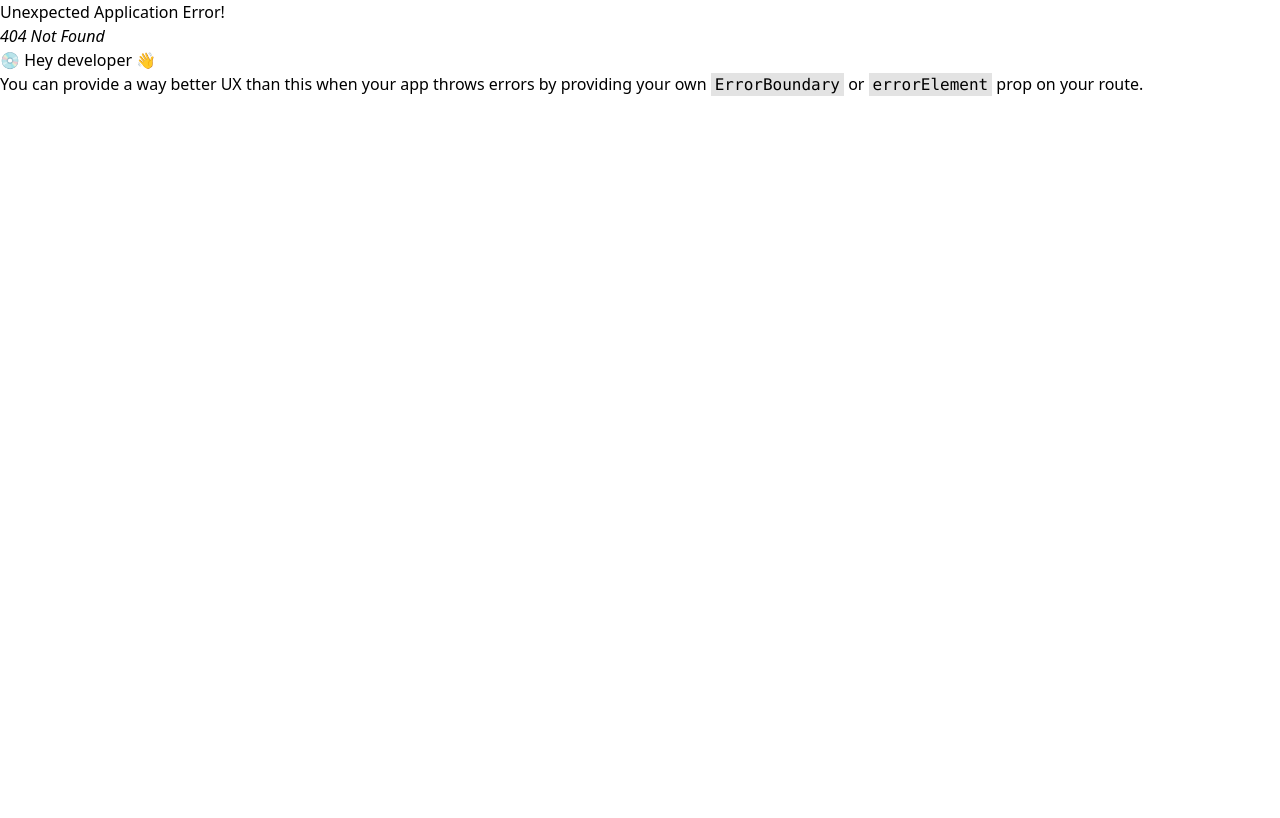
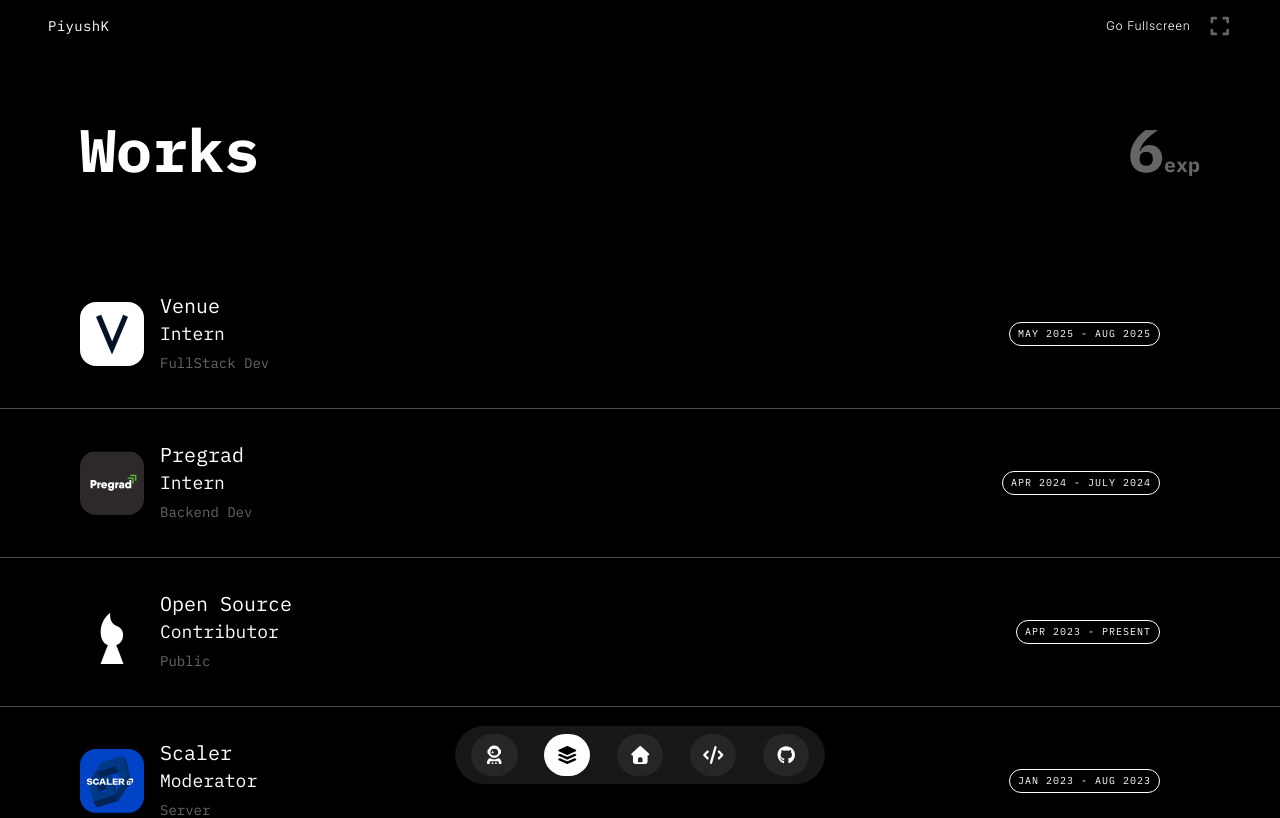
Before and after one commit to Disguised-toast0/Framer-Portfolio, a React (Vite) app: page /works in a window 1280 px wide. Before the commit this address had no page. Shown: the top 818 px of the page. Built offline with nearby package versions, Linux system fonts and the light colour scheme; a web font is replaced by a local one.

Commit message:
routing changes

```diff
--- a/src/Components/Dynamicbar.jsx
+++ b/src/Components/Dynamicbar.jsx
@@ -8,8 +8,8 @@ import { faGithub } from '@fortawesome/free-brands-svg-icons';
 const Dynamicbar = () => {
   const [isVisible, setIsVisible] = useState(null)
   const icons =
-    [{name:faUserAstronaut,to:"about",text:"About"},
-    {name:faLayerGroup,to:"experience",text:"Work"},
+    [{name:faUserAstronaut,to:"skills",text:"Skills"},
+    {name:faLayerGroup,to:"works",text:"Work"},
     {name:faHouse,to:"/",text:"Home"},
     {name:faCode,to:"projects",text:"Projects"},
     {name:faGithub,to:"github",text:"Github"}]
--- a/src/Components/Footer.jsx
+++ b/src/Components/Footer.jsx
@@ -45,7 +45,7 @@ const Footer = () => {
           <li className='hover:text-yellow-300'><a href='https://www.linkedin.com/in/piyush-koundal-649471203/' target='_blank' aria-label='Linkedin'>Linkedin</a></li>
         <li className='hover:text-yellow-300'><a href='https://github.com/Disguised-toast0' target='_blank' aria-label='Github'> Github</a></li>
         </ul>
-        <NavLink to={"/about"}>
+        <NavLink to={"/skills"}>
         <button
         aria-label='About'
         className='sm:text-6xl text-4xl bg-white/40 rounded-[99px] sm:w-30 sm:h-30 w-20 h-20 text-white hover:text-black cursor-pointer
--- a/src/Pages/About.jsx
+++ b/src/Pages/About.jsx
@@ -10,10 +10,10 @@ const About = () => {
     icons: [
       { src: "icons(1)", alt: "HTML5 icon" },
       { src: "icons(2)", alt: "Javascript icon" },
+      { src: "icons(6)", alt: "React icon" },
       { src: "icons(3)", alt: "Typescript icon" },
       { src: "icons(4)", alt: "NextJs icon" },
-      { src: "icons(5)", alt: "Redux icon" },
-      { src: "icons(6)", alt: "React icon" },
+      // { src: "icons(5)", alt: "Redux icon" },
     ],
     desc: "Building engaging and user-friendly web interfaces using modern frameworks and technologies with expertise.",
     span: "col-span-1 row-span-3",
@@ -32,7 +32,7 @@ const About = () => {
     title: "Programming Languages",
     icons: [
       { src: "icons(27)", alt: "Python icon" },
-      { src: "icons(28)", alt: "C icon" },
+      // { src: "icons(28)", alt: "C icon" },
       { src: "icons(36)", alt: "C++ icon" },
     ],
     desc: "Proficient in problem-solving and applying programming languages to implement efficient data structures and algorithms.",
@@ -103,7 +103,7 @@ const About = () => {
     title: "Cloud & Deployment",
     icons: [
       { src: "icons(16)", alt: "Docker icon" },
-      { src: "icons(17)", alt: "Azure icon" },
+      // { src: "icons(17)", alt: "Azure icon" },
       { src: "icons(23)", alt: "Aws icon" },
       { src: "icons(24)", alt: "One icon" },
       { src: "icons(25)", alt: "Vercel icon" },
--- a/src/main.jsx
+++ b/src/main.jsx
@@ -14,8 +14,8 @@ const router = createBrowserRouter(
   createRoutesFromElements(
     <Route path='/' element={<Layout/>}>
       <Route path='' element={<Homepage/>}/>
-      <Route path='about' element={<About/>}/>
-      <Route path='experience' element={<Experience/>}/>
+      <Route path='skills' element={<About/>}/>
+      <Route path='works' element={<Experience/>}/>
       <Route path='projects' element={<Resume/>}/>
       <Route path='github' loader={GetGithubData} element={<Github/>}/>
     </Route>
```
